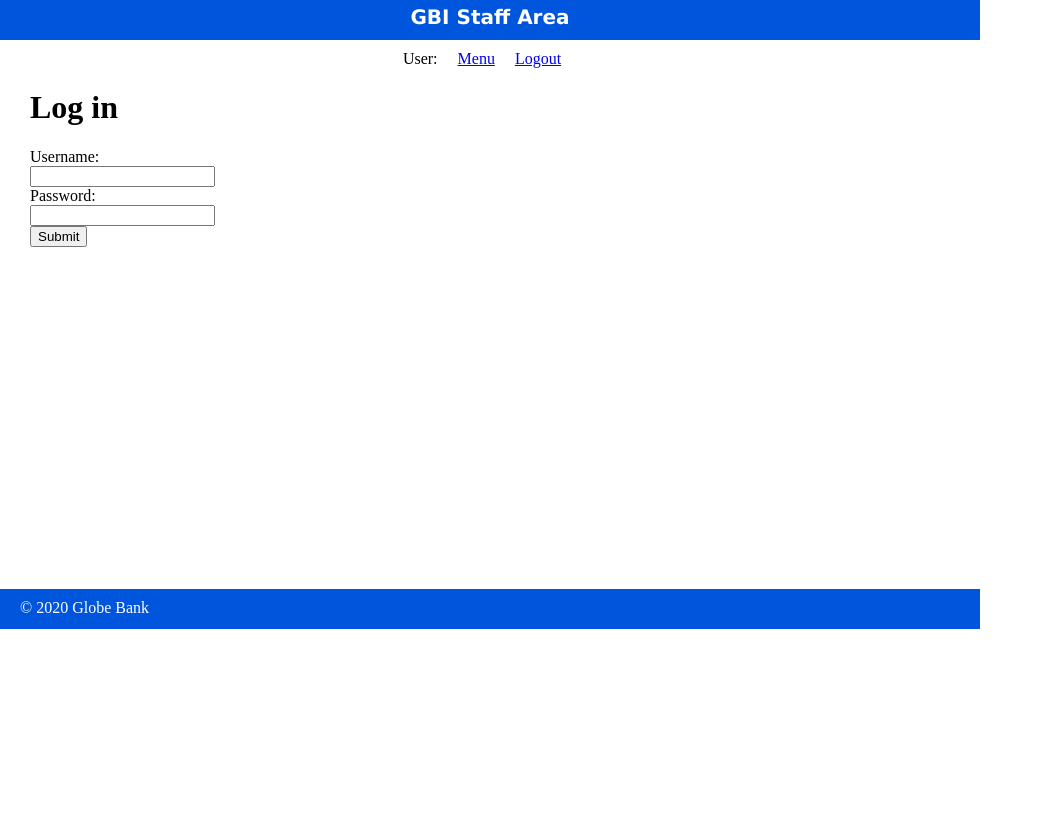
After one commit to OgnjenOC/Globe-Bank, a PHP site: page /staff/login.php in a window 1280 px wide. The commit adds this page. Shown: the top 829 px of the page, without its empty margins (0-1043 px from the left). Run offline with PHP 8.4, Linux system fonts and the light colour scheme.

Commit message:
Session Login/Logout #12

```diff
--- a/globe_bank/private/initialize.php
+++ b/globe_bank/private/initialize.php
@@ -2,6 +2,8 @@
 
 //turn on output buffering
 ob_start();
+
+session_start(); // turn on sessions
 
 // Assign file paths to PHP constants
 // __FILE__ returns the current path to this file
--- a/globe_bank/private/shared/staff_header.php
+++ b/globe_bank/private/shared/staff_header.php
@@ -21,6 +21,8 @@ if(!isset($page_title)){ $page_title = 'Staff Area'; }
 
   <navigation>
     <ul>
+      <li>User: <?php echo $_SESSION['username'] ?? ''; ?></li>
       <li><a href="<?php echo url_for('/staff/index.php'); ?>">Menu</a></li>
+      <li><a href="<?php echo url_for('/staff/logout.php'); ?>">Logout</a></li>
     </ul>
   </navigation>
--- /dev/null
+++ b/globe_bank/public/staff/login.php
@@ -0,0 +1,38 @@
+<?php
+require_once('../../private/initialize.php');
+
+$errors = [];
+$username = '';
+$password = '';
+
+if(is_post_request()) {
+
+  $username = $_POST['username'] ?? '';
+  $password = $_POST['password'] ?? '';
+
+  $_SESSION['username'] = $username;
+
+  redirect_to(url_for('/staff/index.php'));
+}
+
+?>
+
+<?php $page_title = 'Log in'; ?>
+<?php include(SHARED_PATH . '/staff_header.php'); ?>
+
+<div id="content">
+  <h1>Log in</h1>
+
+  <?php echo display_errors($errors); ?>
+
+  <form action="login.php" method="post">
+    Username:<br />
+    <input type="text" name="username" value="<?php echo h($username); ?>" /><br />
+    Password:<br />
+    <input type="password" name="password" value="" /><br />
+    <input type="submit" name="submit" value="Submit"  />
+  </form>
+
+</div>
+
+<?php include(SHARED_PATH . '/staff_footer.php'); ?>
```
Also changed, not shown: globe_bank/public/staff/logout.php (added, +10 -0 lines).
